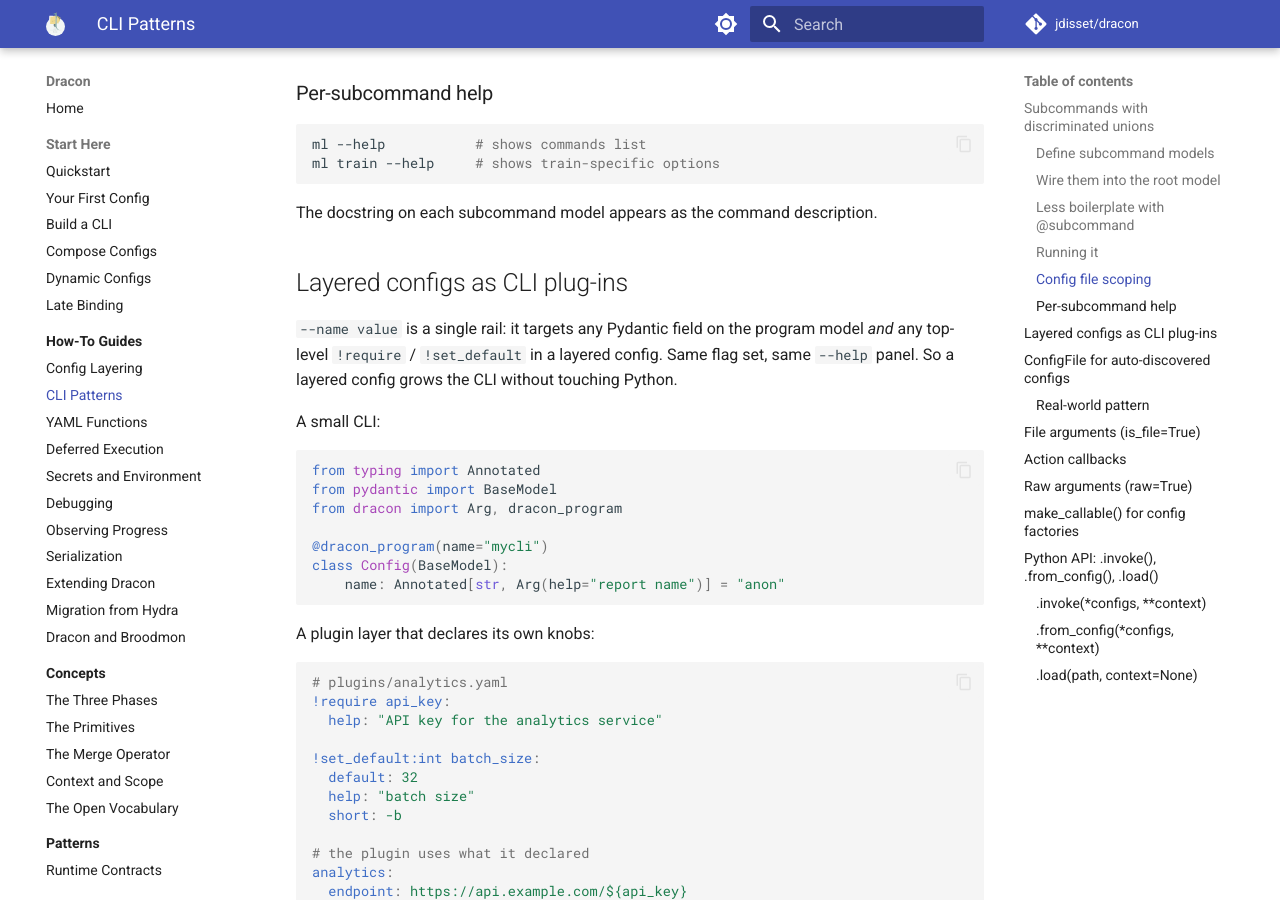
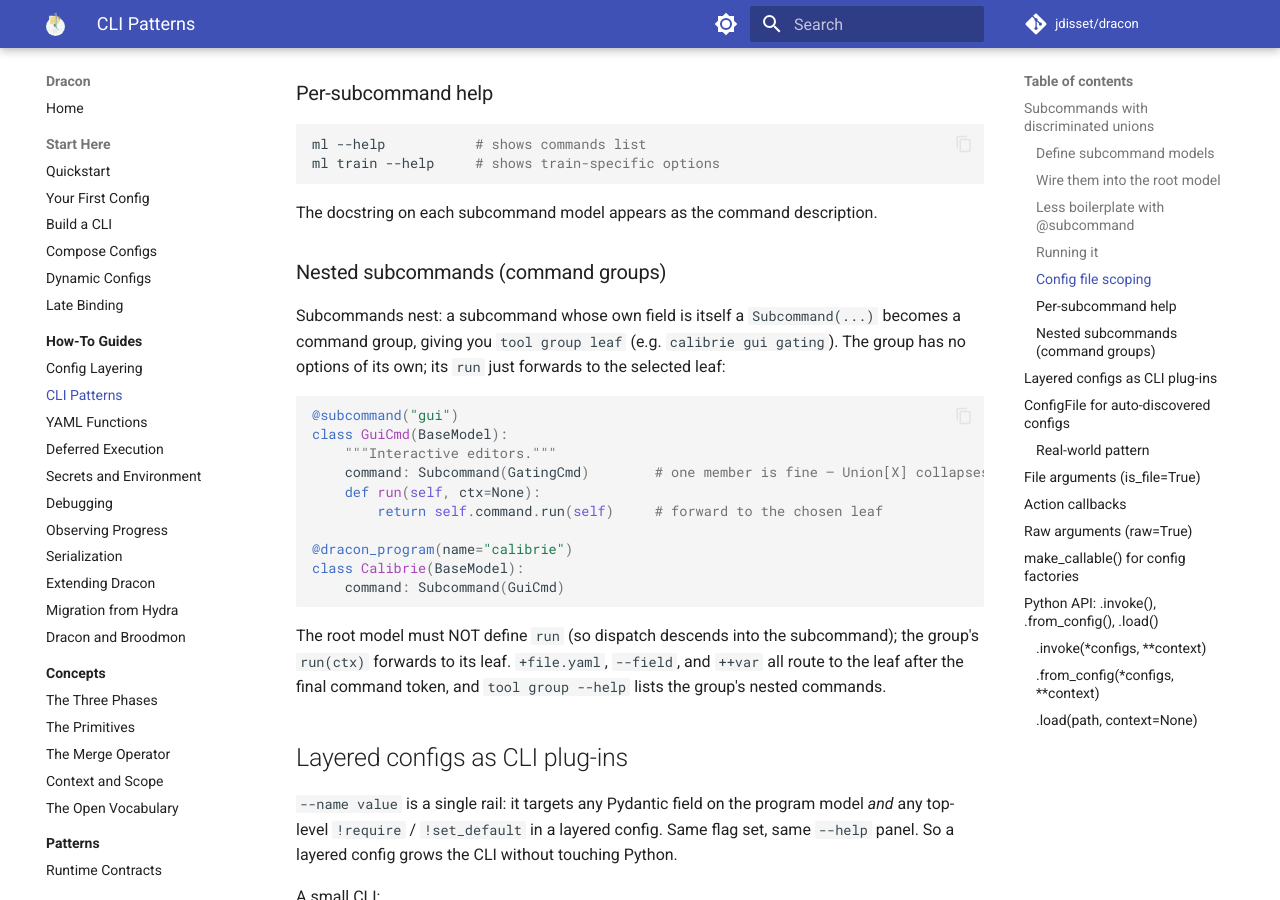
Before and after one commit to jdisset/dracon, an MkDocs documentation site: the page built from docs/guides/cli-patterns.md, in a window 1280 px wide and 900 px high, scrolled down 2059 px. Built offline with MkDocs 1.6.1 and Material for MkDocs 9.7.7, drawn with Linux system fonts in a browser that asks for light colours; comment, search, counter and statistics services are not loaded.

Commit message:
feat: nested subcommands

````diff
--- a/docs/guides/cli-patterns.md
+++ b/docs/guides/cli-patterns.md
@@ -96,6 +96,30 @@ ml train --help     # shows train-specific options
 ```
 
 The docstring on each subcommand model appears as the command description.
+
+### Nested subcommands (command groups)
+
+Subcommands nest: a subcommand whose own field is itself a `Subcommand(...)` becomes
+a command group, giving you `tool group leaf` (e.g. `calibrie gui gating`). The group
+has no options of its own; its `run` just forwards to the selected leaf:
+
+```python
+@subcommand("gui")
+class GuiCmd(BaseModel):
+    """Interactive editors."""
+    command: Subcommand(GatingCmd)        # one member is fine — Union[X] collapses to X
+    def run(self, ctx=None):
+        return self.command.run(self)     # forward to the chosen leaf
+
+@dracon_program(name="calibrie")
+class Calibrie(BaseModel):
+    command: Subcommand(GuiCmd)
+```
+
+The root model must NOT define `run` (so dispatch descends into the subcommand);
+the group's `run(ctx)` forwards to its leaf. `+file.yaml`, `--field`, and `++var`
+all route to the leaf after the final command token, and `tool group --help` lists
+the group's nested commands.
 
 ## Layered configs as CLI plug-ins
 
````
Also changed, not shown: docs/reference/cli-api.md (+9 -0 lines), 1 other file.
